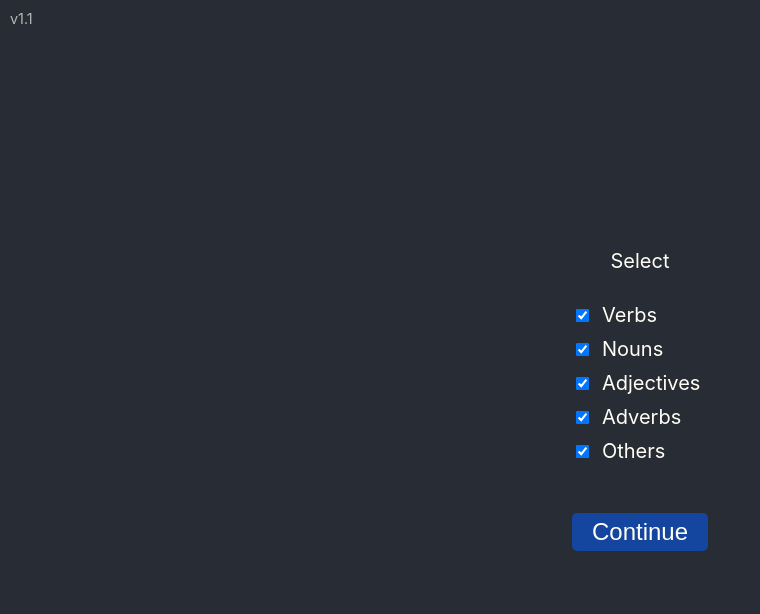
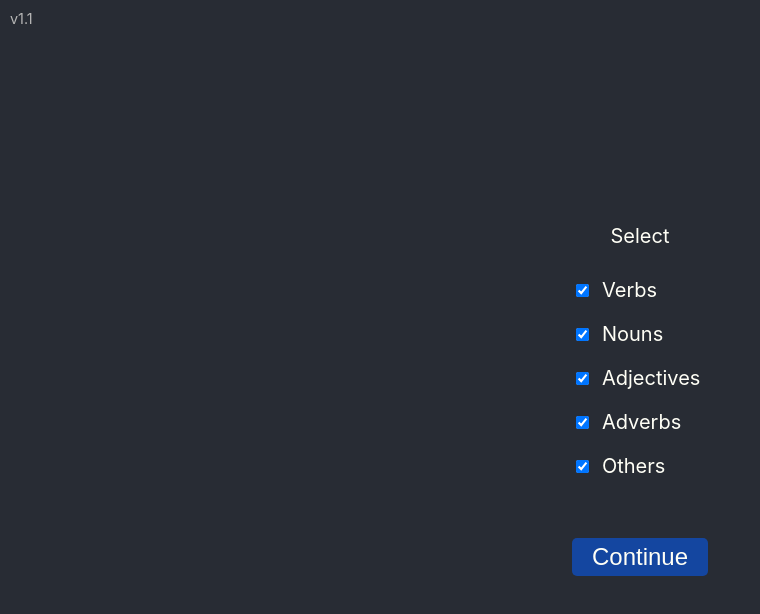
Before and after one commit to cucumber-a/language-cards, a React (Create React App) app: page / in a window 1280 px wide. Shown: the top 614 px of the page, without its empty margins (0-760 px from the left). Built offline with nearby package versions, Linux system fonts and the light colour scheme; the HTML template or start-up script is replaced by a standard one.

Commit message:
Fix margin

```diff
--- a/src/shared/CheckboxInput/CheckboxInput.scss
+++ b/src/shared/CheckboxInput/CheckboxInput.scss
@@ -2,7 +2,7 @@
 
 .checkbox {
     cursor: pointer;
-    margin-bottom: $unit;
+    margin-bottom: $unit-2;
 
     &__label {
         padding-left: $unit;
```
